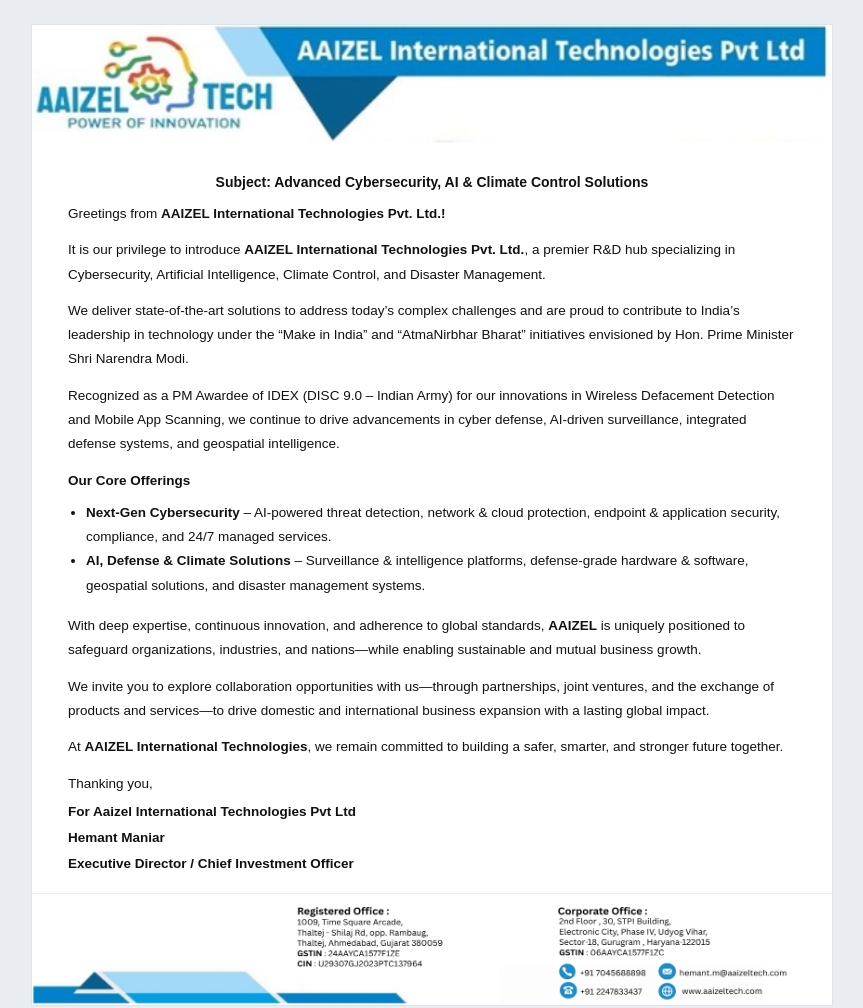
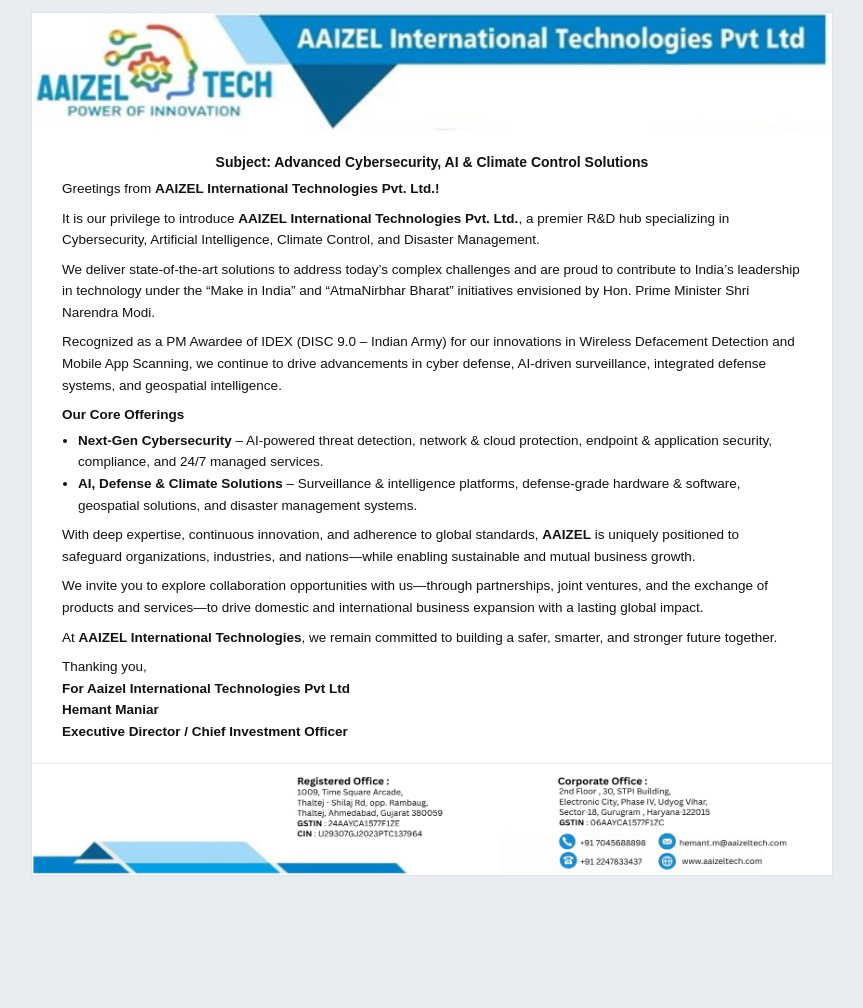
Before and after one commit to ParthBhut69/SMELetter_Aaizel, a plain HTML site: page index.html in a window 1280 px wide. Shown: the whole page, without its empty margins (208-1071 px from the left). After the commit the page ends 888 px from the top, so only its background shows below. Drawn offline with Linux system fonts and the light colour scheme.

Commit message:
Update index.html

```diff
--- a/index.html
+++ b/index.html
@@ -10,77 +10,74 @@
   <!-- Outer wrapper -->
   <table role="presentation" cellpadding="0" cellspacing="0" border="0" width="100%" style="background:#e9edf2;">
     <tr>
-      <td align="center" style="padding:24px 12px;">
+      <td align="center" style="padding:12px;">
         <!-- Letter container -->
         <table role="presentation" cellpadding="0" cellspacing="0" border="0" width="800" style="width:800px; max-width:800px; background:#ffffff; border:1px solid #dfe4ea;">
 
-          <!-- ========== HEADER IMAGE ========== -->
+          <!-- HEADER IMAGE -->
           <tr>
-            <td style="padding:0; text-align:center; background:#ffffff;">
+            <td style="text-align:center; background:#ffffff;">
               <img src="header.jpg" alt="Header" width="800" style="display:block; max-width:800px; height:auto; border:0;" />
             </td>
           </tr>
 
-          <!-- ========== BODY CONTENT ========== -->
+          <!-- BODY CONTENT -->
           <tr>
-            <td style="padding:28px 36px 8px 36px; font-family:Arial, Helvetica, sans-serif; color:#111;">
+            <td style="padding:20px 30px; font-family:Arial, Helvetica, sans-serif; color:#111;">
               <!-- Subject -->
-              <div style="font-size:14px; font-weight:bold; margin-bottom:12px; text-align:center;">
+              <div style="font-size:14px; font-weight:bold; text-align:center; margin:0;">
                 Subject: Advanced Cybersecurity, AI & Climate Control Solutions
               </div>
 
               <!-- Greeting -->
-              <div style="font-size:13.5px; line-height:1.8; margin-bottom:12px;">
+              <div style="font-size:13.5px; line-height:1.6; margin:8px 0;">
                 Greetings from <strong>AAIZEL International Technologies Pvt. Ltd.!</strong>
               </div>
 
               <!-- Paragraphs -->
-              <div style="font-size:13.5px; line-height:1.8;">
-                <p style="margin:0 0 12px 0;">
+              <div style="font-size:13.5px; line-height:1.6;">
+                <p style="margin:0 0 8px 0;">
                   It is our privilege to introduce <strong>AAIZEL International Technologies Pvt. Ltd.</strong>, a premier R&amp;D hub specializing in Cybersecurity, Artificial Intelligence, Climate Control, and Disaster Management.
                 </p>
 
-                <p style="margin:0 0 12px 0;">
+                <p style="margin:0 0 8px 0;">
                   We deliver state-of-the-art solutions to address today’s complex challenges and are proud to contribute to India’s leadership in technology under the “Make in India” and “AtmaNirbhar Bharat” initiatives envisioned by Hon. Prime Minister Shri Narendra Modi.
                 </p>
 
-                <p style="margin:0 0 12px 0;">
+                <p style="margin:0 0 8px 0;">
                   Recognized as a PM Awardee of IDEX (DISC 9.0 – Indian Army) for our innovations in Wireless Defacement Detection and Mobile App Scanning, we continue to drive advancements in cyber defense, AI-driven surveillance, integrated defense systems, and geospatial intelligence.
                 </p>
 
                 <!-- Core Offerings -->
-                <p style="margin:0 0 8px 0;"><strong>Our Core Offerings</strong></p>
-                <ul style="margin:8px 0 16px 18px; padding:0; font-size:13.5px; line-height:1.8;">
+                <p style="margin:0 0 4px 0;"><strong>Our Core Offerings</strong></p>
+                <ul style="margin:4px 0 8px 16px; padding:0; font-size:13.5px; line-height:1.6;">
                   <li><b>Next-Gen Cybersecurity</b> – AI-powered threat detection, network &amp; cloud protection, endpoint &amp; application security, compliance, and 24/7 managed services.</li>
                   <li><b>AI, Defense &amp; Climate Solutions</b> – Surveillance &amp; intelligence platforms, defense-grade hardware &amp; software, geospatial solutions, and disaster management systems.</li>
                 </ul>
 
-                <p style="margin:0 0 12px 0;">
+                <p style="margin:0 0 8px 0;">
                   With deep expertise, continuous innovation, and adherence to global standards, <strong>AAIZEL</strong> is uniquely positioned to safeguard organizations, industries, and nations—while enabling sustainable and mutual business growth.
                 </p>
 
-                <p style="margin:0 0 12px 0;">
+                <p style="margin:0 0 8px 0;">
                   We invite you to explore collaboration opportunities with us—through partnerships, joint ventures, and the exchange of products and services—to drive domestic and international business expansion with a lasting global impact.
                 </p>
 
-                <p style="margin:0 0 12px 0;">
+                <p style="margin:0 0 8px 0;">
                   At <strong>AAIZEL International Technologies</strong>, we remain committed to building a safer, smarter, and stronger future together.
                 </p>
 
-                <p style="margin:0 0 4px 0;">Thanking you,</p>
-                <p style="margin:0 0 2px 0;"><strong>For Aaizel International Technologies Pvt Ltd</strong></p>
-                <p style="margin:0 0 2px 0;"><strong>Hemant Maniar</strong></p>
+                <p style="margin:0;">Thanking you,</p>
+                <p style="margin:0;"><strong>For Aaizel International Technologies Pvt Ltd</strong></p>
+                <p style="margin:0;"><strong>Hemant Maniar</strong></p>
                 <p style="margin:0;"><strong>Executive Director / Chief Investment Officer</strong></p>
               </div>
             </td>
           </tr>
 
-          <!-- Spacer before footer -->
-          <tr><td style="height:8px; line-height:8px; font-size:0;">&nbsp;</td></tr>
-
-          <!-- ========== FOOTER IMAGE ========== -->
+          <!-- FOOTER IMAGE -->
           <tr>
-            <td style="padding:0; text-align:center; background:#ffffff; border-top:1px solid #e8eef5;">
+            <td style="text-align:center; background:#ffffff; border-top:1px solid #e8eef5;">
               <img src="footer1.png" alt="Footer" width="800" style="display:block; max-width:800px; height:auto; border:0;" />
             </td>
           </tr>
```
